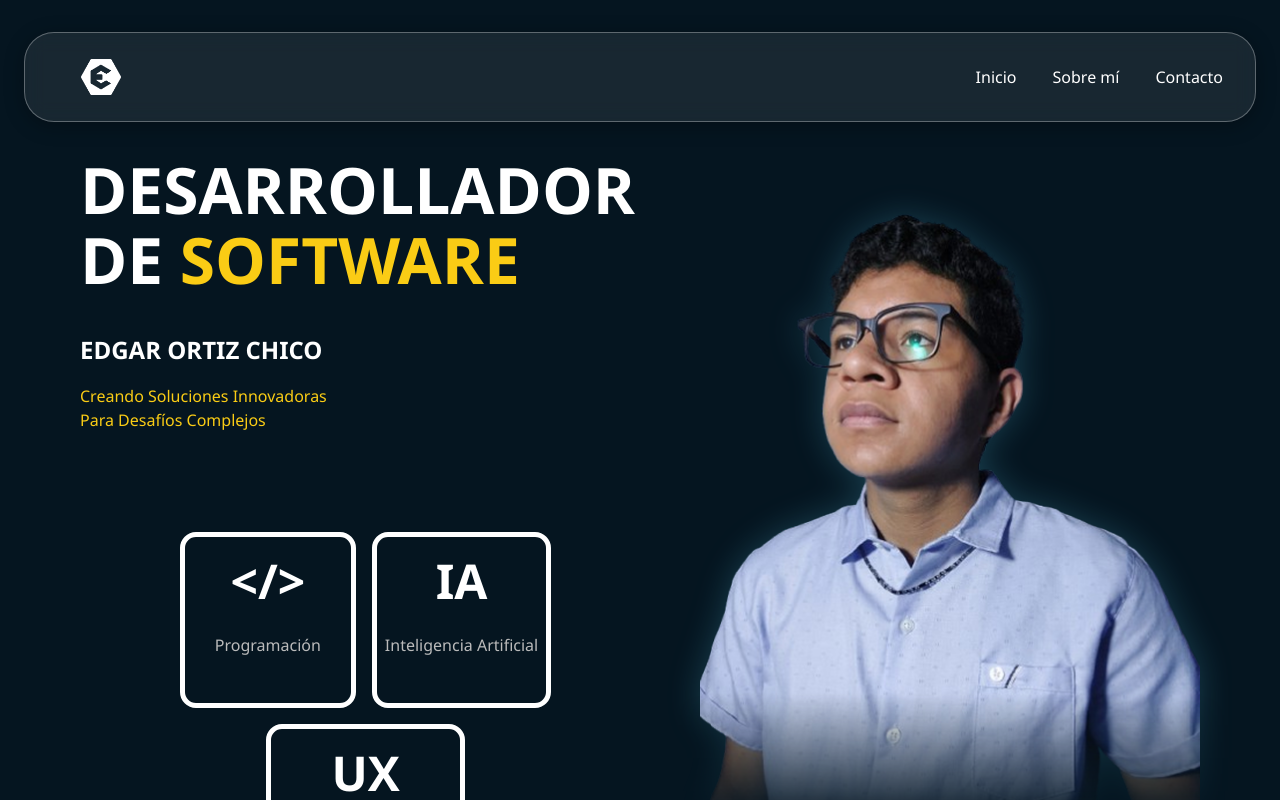
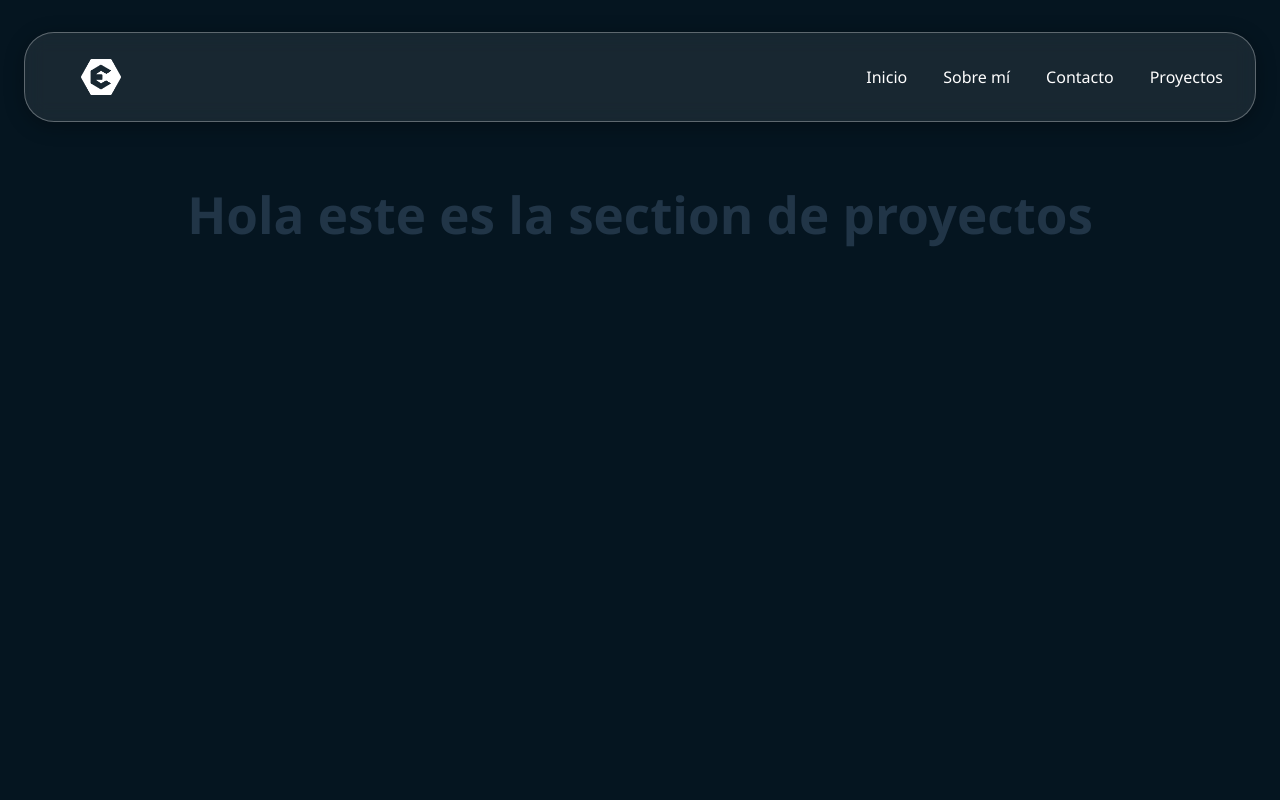
Before and after one commit to EdgarOrtiz98/EdgarOrtiz98.github.io, a React (Vite) app: page /Proyectos in a window 1280 px wide. Shown: the top 800 px of the page. Built offline with nearby package versions, Linux system fonts and the light colour scheme.

Commit message:
feat: agregar rutas y componente Proyectos, actualizar dependencias de React Router

```diff
--- a/package.json
+++ b/package.json
@@ -14,7 +14,8 @@
   },
   "dependencies": {
     "react": "^19.0.0",
-    "react-dom": "^19.0.0"
+    "react-dom": "^19.0.0",
+    "react-router-dom": "^7.5.1"
   },
   "devDependencies": {
     "@eslint/js": "^9.21.0",
--- /dev/null
+++ b/src/Views/Proyectos.jsx
@@ -0,0 +1,12 @@
+import Navbar from "../components/Navbar.jsx";
+
+function Proyectos() {
+  return (
+    <>
+      <Navbar />
+      <br /><br /><br /><br /><br />
+      <h1>Hola este es la section de proyectos</h1>
+    </>
+  );
+}
+export default Proyectos;
--- a/src/components/Navbar.jsx
+++ b/src/components/Navbar.jsx
@@ -27,7 +27,7 @@ const Navbar = () => {
         <li><a href="/#home">Inicio</a></li>
         <li><a href="/#about">Sobre mí</a></li>
         <li><a href="/#contact">Contacto</a></li>
-        {/* <li><a href="#">Portafolio</a></li> */}
+        <li><a href="/Proyectos">Proyectos</a></li>
       </ul>
     </nav>
   );
--- a/src/main.jsx
+++ b/src/main.jsx
@@ -1,11 +1,14 @@
 import { StrictMode } from 'react'
 import { createRoot } from 'react-dom/client'
+import { BrowserRouter } from 'react-router-dom';
 import './styles/index.css'
 import './assets/fontello/fontello.css';
-import App from './App.jsx'
+import AppRoutes from './routes';
 
 createRoot(document.getElementById('root')).render(
   <StrictMode>
-    <App />
-  </StrictMode>,
-)
+    <BrowserRouter>
+      <AppRoutes />
+    </BrowserRouter>
+  </StrictMode>
+);
--- /dev/null
+++ b/src/routes.jsx
@@ -0,0 +1,14 @@
+import { Routes, Route } from 'react-router-dom';
+import Home from './App.jsx';
+import Proyectos from './Views/Proyectos.jsx';
+
+const AppRoutes = () => {
+  return (
+    <Routes>
+      <Route path="/" element={<Home />} />
+      <Route path="/Proyectos" element={<Proyectos />} />
+    </Routes>
+  );
+};
+
+export default AppRoutes;
```
Also changed, not shown: src/components/ProyectCard.jsx (added), 1 other file (tests, documents, lock files or other folders).
